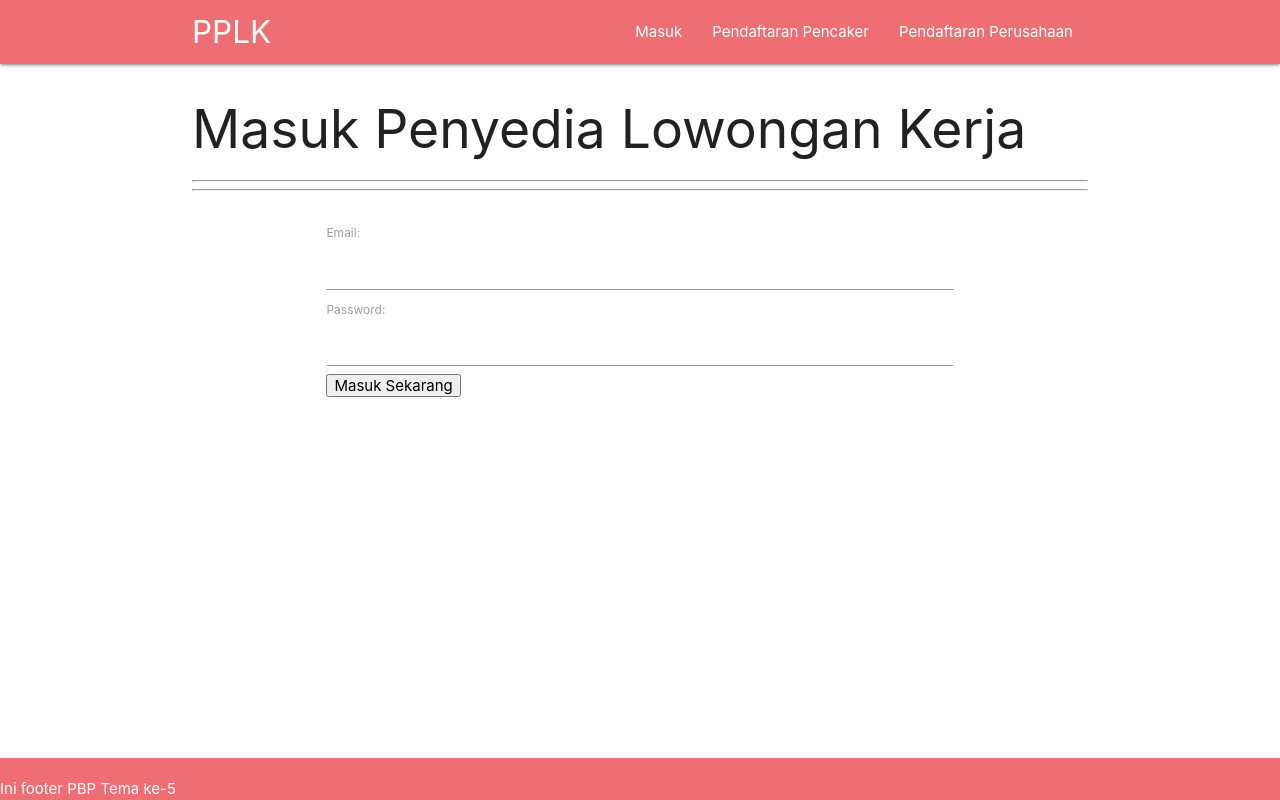
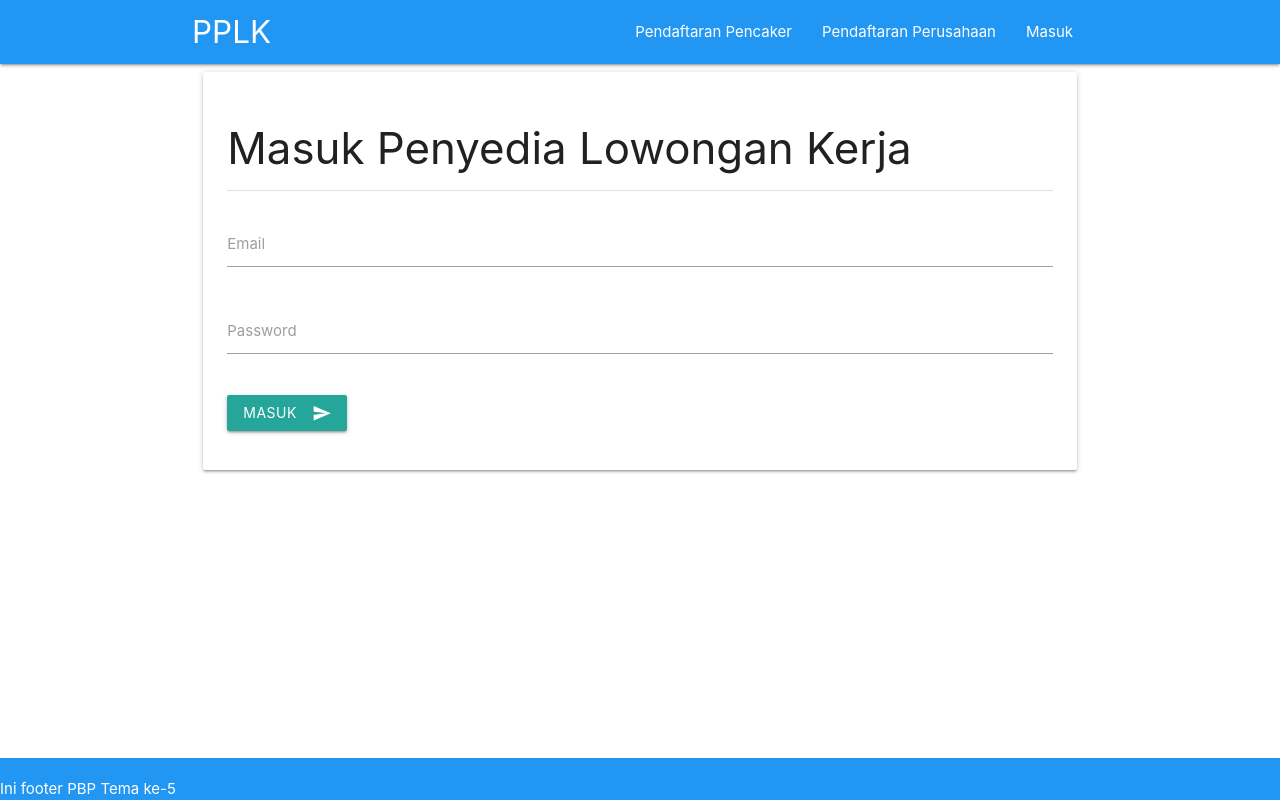
Before and after one commit to ikhsangama/PPLK, a PHP site: page /masuk.php in a window 1280 px wide. Run offline with PHP 8.4, Linux system fonts and the light colour scheme.

Commit message:
CSS + Html Only
merapikan css dan html

```diff
--- /dev/null
+++ b/assets/css/tema.css
@@ -0,0 +1,12 @@
+body {
+  display: flex;
+  min-height: 100vh;
+  flex-direction: column;
+}
+main {
+  flex: 1 0 auto;
+}
+
+nav,footer {
+  background-color: #2196F3 !important;
+}
--- /dev/null
+++ b/assets/css/tema.less
@@ -0,0 +1,13 @@
+body {
+  display: flex;
+  min-height: 100vh;
+  flex-direction: column;
+}
+
+main {
+  flex: 1 0 auto;
+}
+@import (less) "materialize.min.css";
+nav {
+  .blue();
+}
--- a/masuk.php
+++ b/masuk.php
@@ -70,16 +70,28 @@ require_once "template/header.php";
  <main>
 
 <div class="container">
-  <h2>Masuk Penyedia Lowongan Kerja</h2>
-  <hr><hr><br>
+  <div class="row">
+    <div class="col l12 m12 s12">
+      <div class="card-panel">
+        <h3>Masuk Penyedia Lowongan Kerja</h3>
+        <div class="divider"></div>
 
-  <form class="container" action="masuk.php" method="post">
-    <label>Email: </label>
-    <input type="text" name="email" value=""><br>
-    <label>Password: </label>
-    <input type="password" name="password" value=""><br>
+        <form class="section" action="masuk.php" method="post">
+          <div class="input-field">
+            <label for="email">Email</label>
+            <input id="email" name="email" type="text">
+            <span class="helper-text main" data-error="" data-success=""></span>
+          </div>
 
-    <input type="submit" name="submit" value="Masuk Sekarang">
+          <div class="input-field">
+            <label for="password">Password</label>
+            <input id="password" name="password" type="password">
+            <span class="helper-text main" data-error="" data-success=""></span>
+          </div>
+          <button class="btn waves-effect waves-light" type="submit" >Masuk
+            <i class="material-icons right">send</i>
+          </button>
+          <input type="hidden" name="submit" value="Masuk Sekarang">
   <!--MENAMPILKAN ERROR  -->
   <?php if(!empty($errors)) { ?>
     <div id="errors">
@@ -89,7 +101,10 @@ require_once "template/header.php";
     </div>
   <?php } ?>
   <!--.MENAMPILKAN ERROR  -->
-  </form>
+        </form>
+      </div>
+    </div>
+  </div>
 </div>
 
 </main>
--- a/template/header.php
+++ b/template/header.php
@@ -10,22 +10,12 @@
     <script src="assets/js/materialize.min.js"></script>
 
     <link href="https://fonts.googleapis.com/icon?family=Material+Icons" rel="stylesheet">
-    <style media="screen">
-      body {
-        display: flex;
-        min-height: 100vh;
-        flex-direction: column;
-      }
-
-      main {
-        flex: 1 0 auto;
-      }
-    </style>
+    <link href="assets/css/tema.css" rel="stylesheet">
   </head>
   <body>
     <header>
-      <nav>
-          <div class="container nav-wrapper">
+      <nav class="serious-error">
+          <div class="container nav-wrapper ">
             <a href="#!" class="brand-logo">PPLK</a>
             <a href="#" data-target="mobile-demo" class="sidenav-trigger"><i class="material-icons">menu</i></a>
             <ul class="right hide-on-med-and-down">
@@ -35,9 +25,9 @@
               <li><a href="profil.php"><?php echo $perusahaan_data['nama'] ?></a></li>
               <li><a href="keluar.php">Keluar</a></li>
               <?php } else {?>
-              <li><a href="masuk.php">Masuk</a></li>
               <li><a href="pendaftaran_pencaker.php">Pendaftaran Pencaker</a></li>
               <li><a href="pendaftaran_perusahaan.php">Pendaftaran Perusahaan</a></li>
+              <li><a href="masuk.php">Masuk</a></li>
               <?php } ?>
             </ul>
           </div>
```
Also changed, not shown: edit_profil.php (+51 -24 lines).
